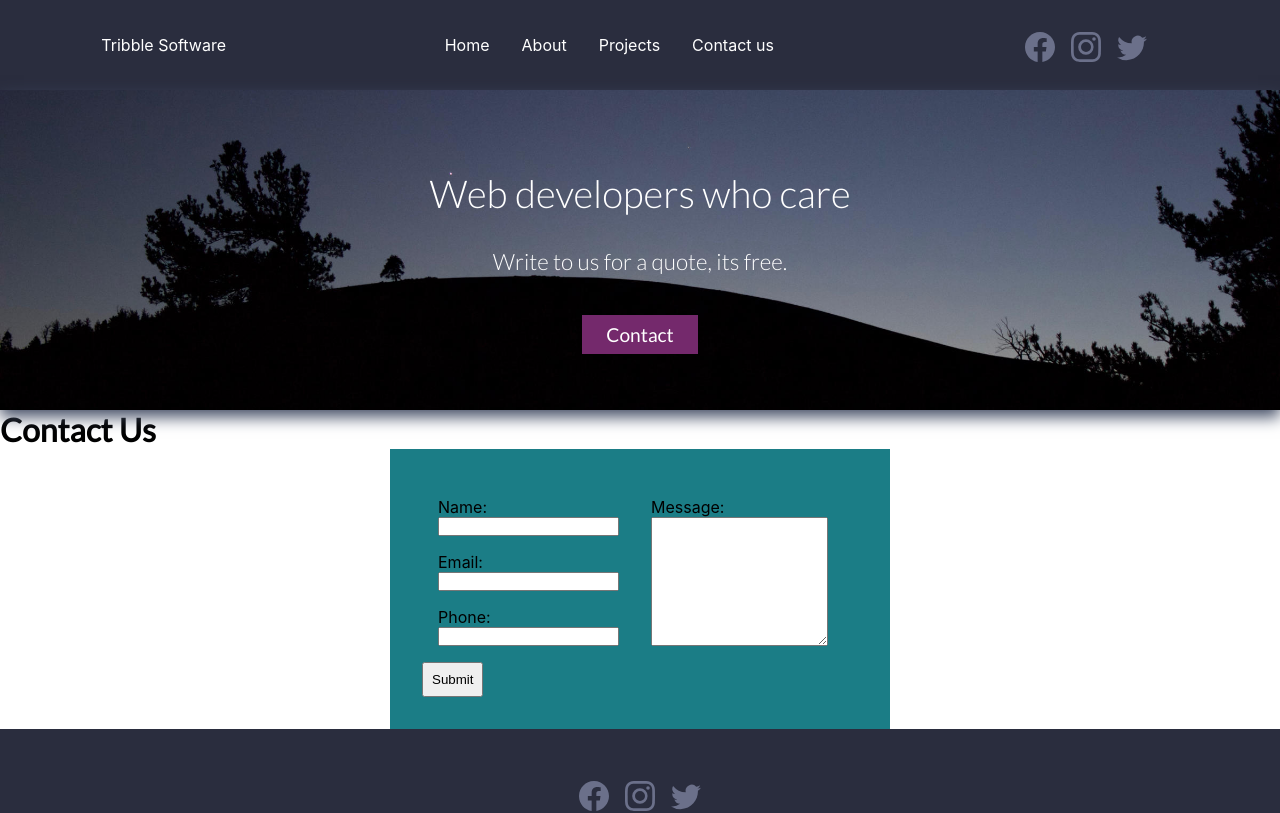
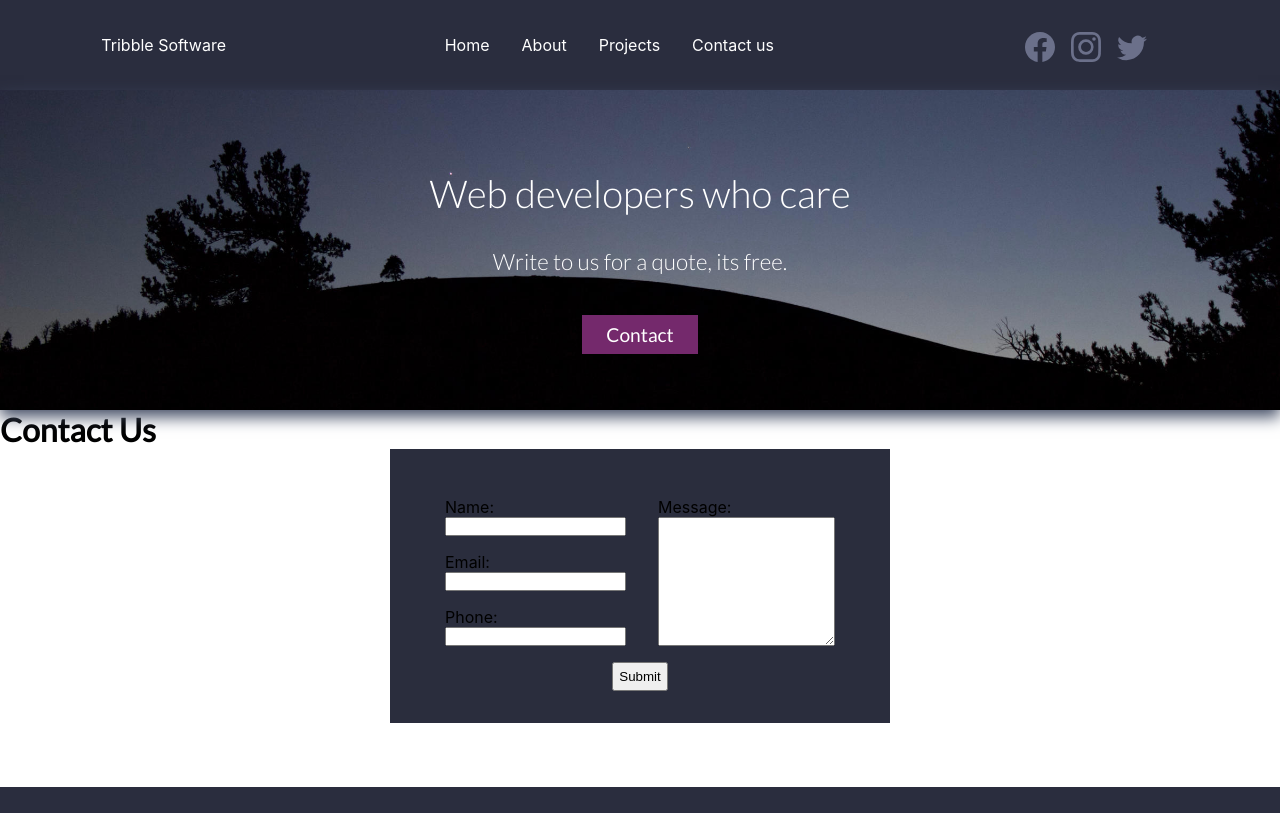
Before and after one commit to RandallBG/TribbleSoftwareWebsite, a React (Create React App) app: page /contact in a window 1280 px wide. Shown: the top 813 px of the page. Built offline with nearby package versions, Linux system fonts and the light colour scheme.

Commit message:
updated contact form

```diff
--- a/src/components/Contact/Contact.css
+++ b/src/components/Contact/Contact.css
@@ -3,8 +3,9 @@
   max-width: 500px;
   margin: 0 auto;
   padding: 0 20px;
-  background-color: rgb(27, 125, 134);
+  background-color: #2a2d3d;
   padding: 2rem;
+  margin-bottom: 4rem;
 
 }
 
@@ -30,9 +31,11 @@
 
 .form-wrapper {
     display: flex;
+    justify-content: center;
 }
 
 #contactSubmitButton {
     margin:0 auto;
-    padding: .5rem;
+    padding : 0.3rem;
+    display: block;
 }
```
